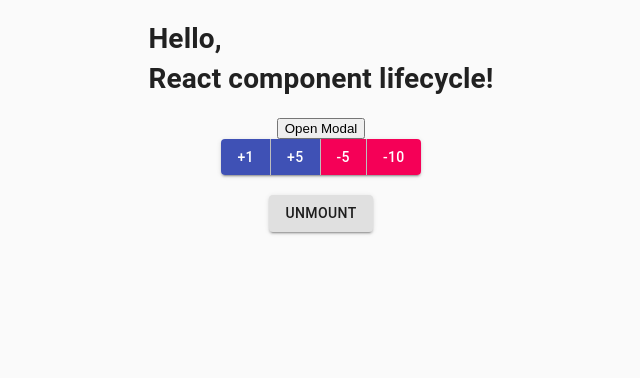
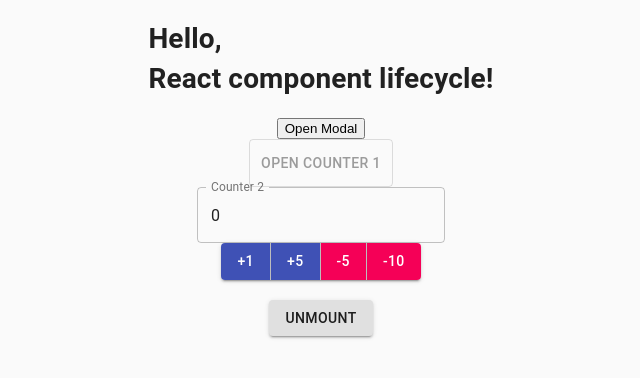
Before and after one commit to TigranVardanyan/React-component-lifecycle, a React (Create React App) app: page / in a window 1280 px wide. Shown: the top 378 px of the page, without its empty margins (319-959 px from the left). Built offline with nearby package versions, Linux system fonts and the light colour scheme; no server answers.

Commit message:
ui changes + other 2

```diff
--- a/package.json
+++ b/package.json
@@ -5,6 +5,7 @@
   "dependencies": {
     "@material-ui/core": "^4.11.0",
     "@material-ui/icons": "^4.9.1",
+    "@material-ui/lab": "^4.0.0-alpha.56",
     "@testing-library/jest-dom": "^5.11.6",
     "@testing-library/react": "^11.1.2",
     "@testing-library/user-event": "^12.2.2",
--- a/src/App.js
+++ b/src/App.js
@@ -10,7 +10,9 @@ import Counter2 from "./components/Counter2";
 import './App.css';
 import Modal from "@material-ui/core/Modal";
 
+
 import styles from "./App.module.css";
+import ToggleButton from "@material-ui/lab/ToggleButton";
 
 class App extends Component {
   constructor(props) {
@@ -136,10 +138,27 @@ class App extends Component {
             <button type="button" onClick={() =>this.showHideCounter()}>
               Open Modal
             </button>
-            <div className={this.state.counterOpened ? "" : styles.hidden}>
-              {console.log(styles.hidden)}
-              <Counter count={this.state.count} counterOpened={this.state.counterOpened}/>
-            </div>
+            <ToggleButton
+                value="check"
+                selected={this.state.selected}
+                onChange={() => {
+                  this.setState({selected:!this.state.selected});
+                }}
+                onClick={() =>this.showHideCounter()}
+            >
+              {this.state.selected ? "Close" : "Open"} Counter 1
+            </ToggleButton>
+            <Grid container
+                  justify="center"
+                  direction={"row"}
+                  alignItems={"center"}
+            >
+              <div className={this.state.counterOpened ? "" : styles.hidden}>
+                {console.log(styles.hidden)}
+                <Counter count={this.state.count} counterOpened={this.state.counterOpened}/>
+              </div>
+              <Counter2 count={this.state.count}/>
+            </Grid>
             {/*todo why child not update after getSnapshot and whait parent getSnapshot*/}
             {/*[Counter] static getDerivedStateFromProps()*!/*/}
             {/*Counter.js:19 [Counter] shouldComponentUpdate() true*/}
@@ -153,7 +172,6 @@ class App extends Component {
             {/*App.js:67 [App] componentDidUpdate()*/}
             {/*App.js:68 [App] prevState - 1*/}
             {/*App.js:86 [App] setState() callback*/}
-            {/*<Counter2 count={this.state.count}/>*/}
             <ButtonGroup variant="contained" aria-label="contained primary button group">
               <Button onClick={() => this.changeCount("+", 1)} variant="contained" color="primary">
                 +1
--- a/src/components/Counter/Counter.js
+++ b/src/components/Counter/Counter.js
@@ -61,7 +61,7 @@ class Counter extends Component {
                 <form noValidate autoComplete="off">
                     <TextField id="counterFiled"
                                variant={"outlined"}
-                               label="Count"
+                               label="Counter 1"
                                type={"number"}
                                value={this.props.count}
                                onChange={(e) => this.counterFiledChange(e)}
--- a/src/components/Counter2.js
+++ b/src/components/Counter2.js
@@ -56,7 +56,7 @@ class Counter extends Component {
       <form noValidate autoComplete="off">
         <TextField id="counterFiled"
                    variant={"outlined"}
-                   label="Count"
+                   label="Counter 2"
                    type={"number"}
                    value={this.props.count}
                    onChange={(e) => this.counterFiledChange(e)}
```
Also changed, not shown: 1 other file (tests, documents, lock files or other folders).
